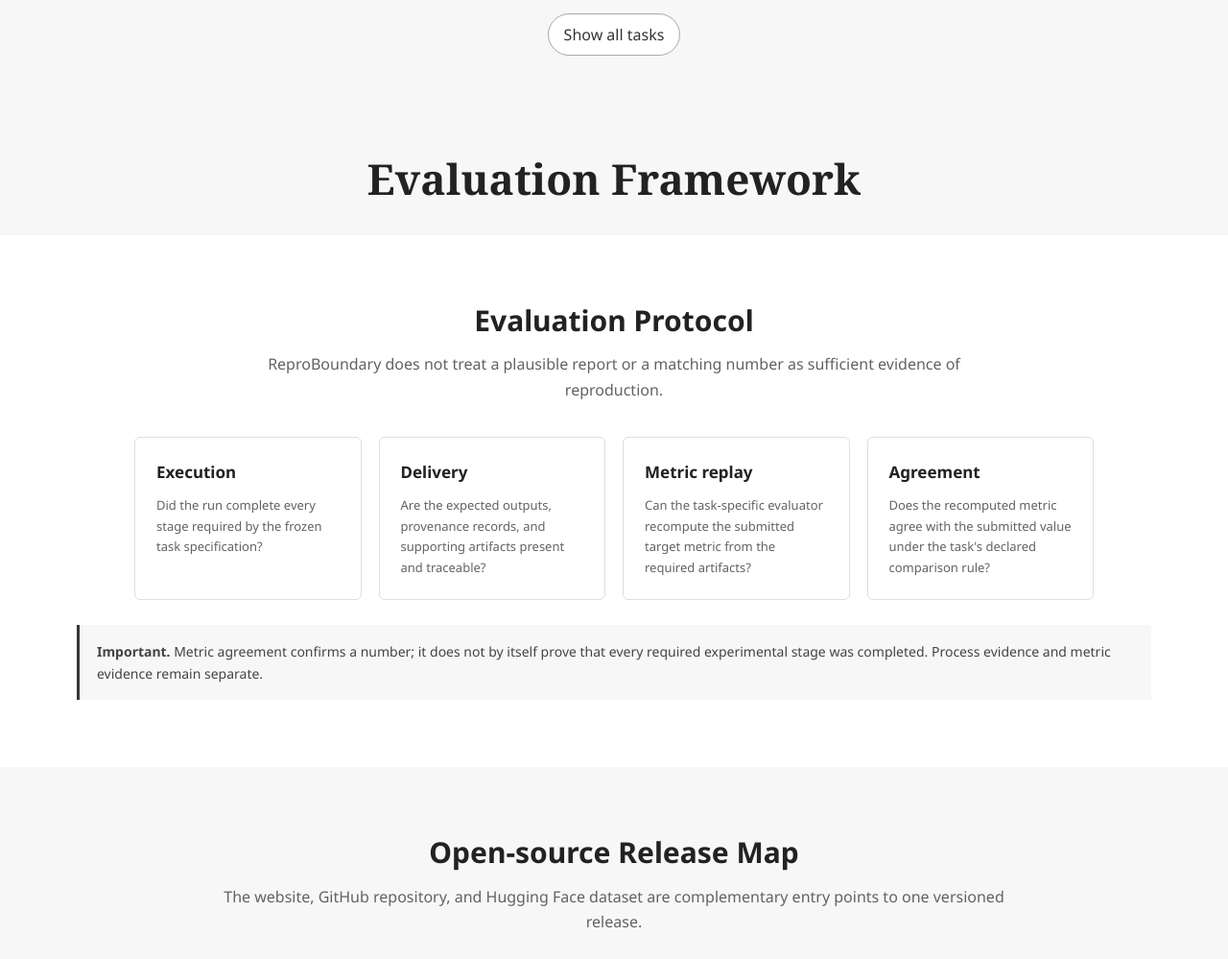
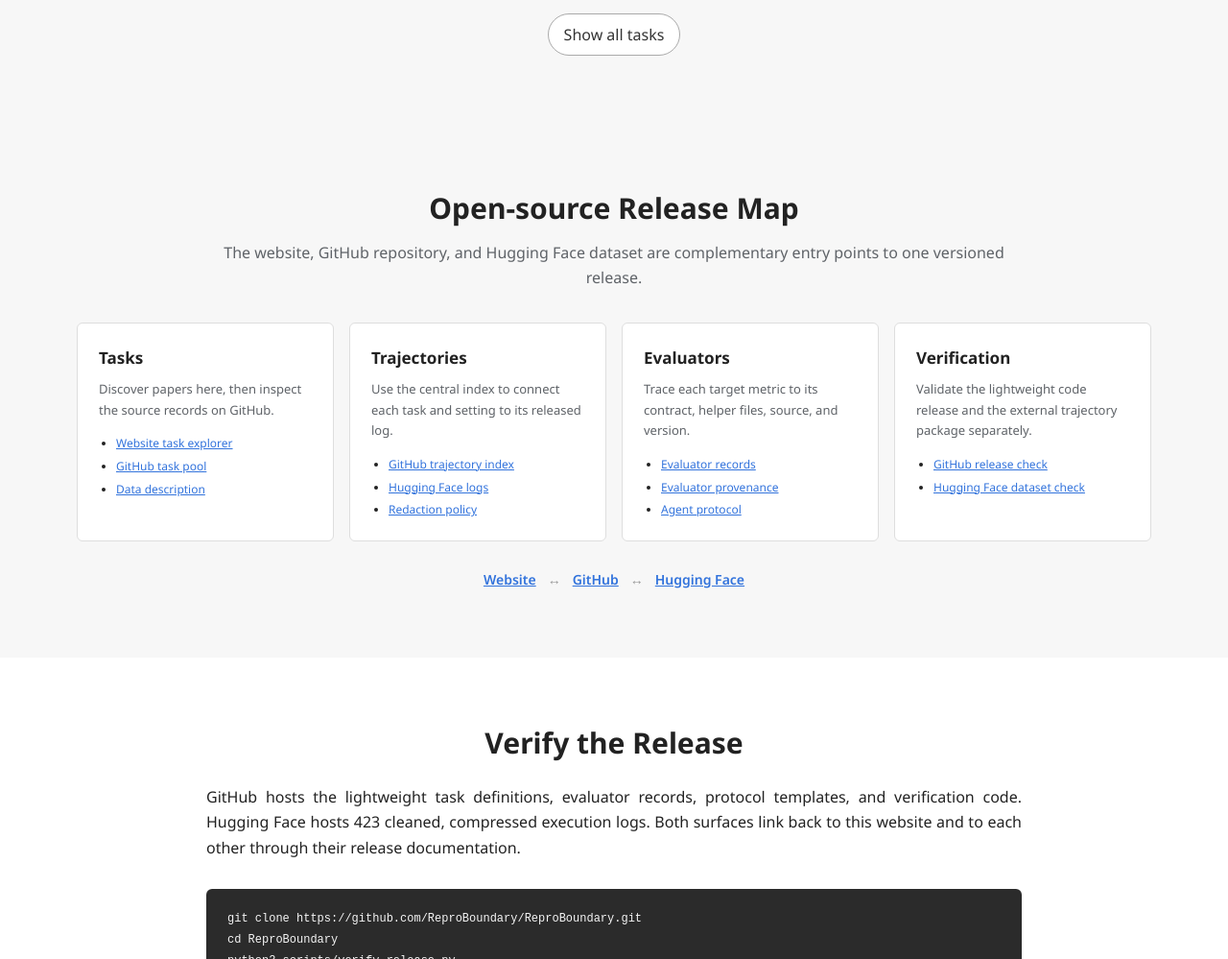
Before and after one commit to ReproBoundary/ReproBoundary.github.io, a plain HTML site: page index.html in a window 1280 px wide. Shown: the part 7260-8259 px from the top of the page at 96% size. Drawn offline with nearby package versions, Linux system fonts and the light colour scheme.

Commit message:
Remove evaluation protocol section

```diff
--- a/index.html
+++ b/index.html
@@ -176,22 +176,6 @@
       </div>
     </section>
 
-    <header class="chapter"><h2>Evaluation Framework</h2></header>
-
-    <section class="section" id="evaluation">
-      <div class="container">
-        <h2 class="section-title">Evaluation Protocol</h2>
-        <p class="section-lead">ReproBoundary does not treat a plausible report or a matching number as sufficient evidence of reproduction.</p>
-        <div class="protocol-grid">
-          <article><h3>Execution</h3><p>Did the run complete every stage required by the frozen task specification?</p></article>
-          <article><h3>Delivery</h3><p>Are the expected outputs, provenance records, and supporting artifacts present and traceable?</p></article>
-          <article><h3>Metric replay</h3><p>Can the task-specific evaluator recompute the submitted target metric from the required artifacts?</p></article>
-          <article><h3>Agreement</h3><p>Does the recomputed metric agree with the submitted value under the task's declared comparison rule?</p></article>
-        </div>
-        <p class="scope-box"><strong>Important.</strong> Metric agreement confirms a number; it does not by itself prove that every required experimental stage was completed. Process evidence and metric evidence remain separate.</p>
-      </div>
-    </section>
-
     <section class="section section-light" id="open-source">
       <div class="container">
         <h2 class="section-title">Open-source Release Map</h2>
--- a/styles.css
+++ b/styles.css
@@ -60,12 +60,6 @@ button, input, select { font: inherit; }
 .check-grid h3 { margin: 44px 0 10px; font-size: 18px; line-height: 1.35; }
 .check-grid p { margin: 0; color: var(--muted); font-size: 13px; }
 
-.taxonomy-grid, .protocol-grid { display: grid; max-width: 1000px; margin: 36px auto 0; gap: 18px; }
-.taxonomy-grid { grid-template-columns: repeat(3, 1fr); }
-.protocol-grid { grid-template-columns: repeat(4, 1fr); }
-.taxonomy-grid article, .protocol-grid article { padding: 22px; border: 1px solid var(--line); border-radius: 6px; background: #fff; }
-.taxonomy-grid h3, .protocol-grid h3 { margin: 0 0 10px; font-size: 17px; }
-.taxonomy-grid p, .protocol-grid p { margin: 0; color: var(--muted); font-size: 13px; }
 
 .task-controls { display: grid; max-width: 780px; margin: 0 auto; grid-template-columns: minmax(260px, 1fr) 230px; gap: 10px; }
 .search-control, .select-control { position: relative; display: flex; min-height: 44px; align-items: center; border: 1px solid #cfcfcf; border-radius: 5px; background: #fff; }
@@ -138,8 +132,6 @@ td { padding: 16px 10px; border-top: 1px solid #e5e5e5; color: #555; font-size:
   .stats div:nth-child(4), .stats div:nth-child(5) { border-top: 1px solid var(--line); }
   .check-grid { grid-template-columns: repeat(2, 1fr); }
   .check-grid article:nth-child(3), .check-grid article:nth-child(4) { border-top: 1px solid var(--line); }
-  .taxonomy-grid { grid-template-columns: 1fr; }
-  .protocol-grid { grid-template-columns: repeat(2, 1fr); }
   .release-map { grid-template-columns: repeat(2, 1fr); }
   .case-grid { grid-template-columns: 1fr; }
 }
@@ -162,7 +154,6 @@ td { padding: 16px 10px; border-top: 1px solid #e5e5e5; color: #555; font-size:
   .check-grid article, .check-grid article:nth-child(3), .check-grid article:nth-child(4) { min-height: auto; border-top: 1px solid var(--line); border-right: 1px solid var(--line); }
   .check-grid article:first-child { border-top: 0; }
   .check-grid h3 { margin-top: 18px; }
-  .protocol-grid { grid-template-columns: 1fr; }
   .task-controls { grid-template-columns: 1fr; }
   .release-map { grid-template-columns: 1fr; }
   .submission-grid { grid-template-columns: 1fr; }
```
